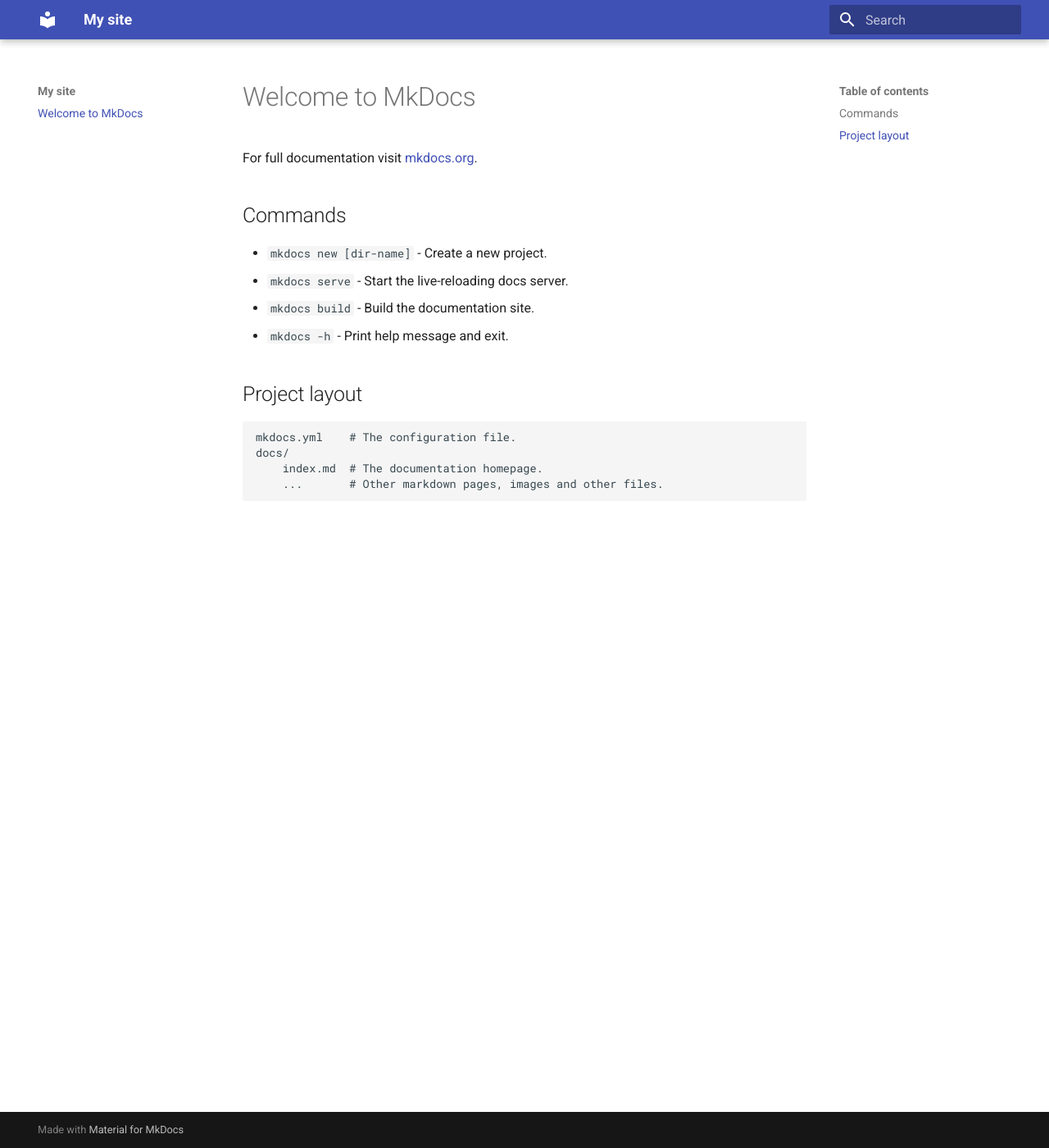
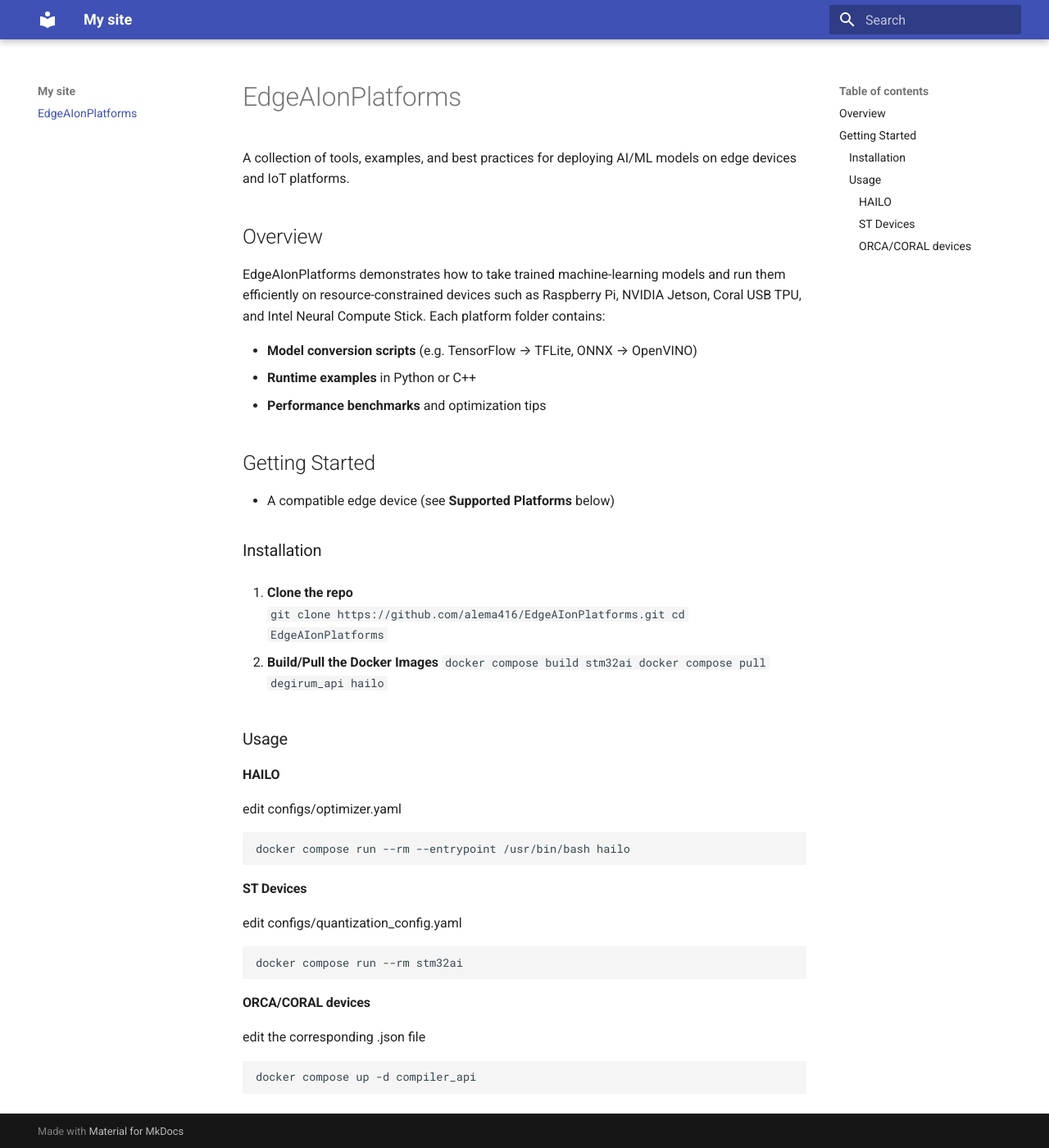
Before and after one commit to alema416/EdgeAIonPlatforms, an MkDocs documentation site: the page built from docs/index.md, in a window 1280 px wide and 1400 px high. Shown: the whole window at 82% size. Built offline with MkDocs 1.6.1 and Material for MkDocs 9.7.7, drawn with Linux system fonts in a browser that asks for light colours.

Commit message:
edit reamde

````diff
--- a/docs/index.md
+++ b/docs/index.md
@@ -1,17 +1,54 @@
-# Welcome to MkDocs
+# EdgeAIonPlatforms
 
-For full documentation visit [mkdocs.org](https://www.mkdocs.org).
+A collection of tools, examples, and best practices for deploying AI/ML models on edge devices and IoT platforms.
 
-## Commands
+## Overview
 
-* `mkdocs new [dir-name]` - Create a new project.
-* `mkdocs serve` - Start the live-reloading docs server.
-* `mkdocs build` - Build the documentation site.
-* `mkdocs -h` - Print help message and exit.
+EdgeAIonPlatforms demonstrates how to take trained machine-learning models and run them efficiently on resource-constrained devices such as Raspberry Pi, NVIDIA Jetson, Coral USB TPU, and Intel Neural Compute Stick. Each platform folder contains:
 
-## Project layout
+- **Model conversion scripts** (e.g. TensorFlow → TFLite, ONNX → OpenVINO)
+- **Runtime examples** in Python or C++
+- **Performance benchmarks** and optimization tips
 
-    mkdocs.yml    # The configuration file.
-    docs/
-        index.md  # The documentation homepage.
-        ...       # Other markdown pages, images and other files.
+## Getting Started
+
+- A compatible edge device (see **Supported Platforms** below)
+
+### Installation
+
+1. **Clone the repo**
+   ```
+   git clone https://github.com/alema416/EdgeAIonPlatforms.git
+   cd EdgeAIonPlatforms
+   ```
+
+2. **Build/Pull the Docker Images**
+   ```
+   docker compose build stm32ai
+   docker compose pull degirum_api hailo
+   ```
+
+### Usage
+
+#### HAILO
+
+edit configs/optimizer.yaml
+
+```
+docker compose run --rm --entrypoint /usr/bin/bash hailo
+```
+
+#### ST Devices
+
+edit configs/quantization_config.yaml
+```
+docker compose run --rm stm32ai
+```
+
+#### ORCA/CORAL devices
+
+edit the corresponding .json file
+
+```
+docker compose up -d compiler_api
+```
````
